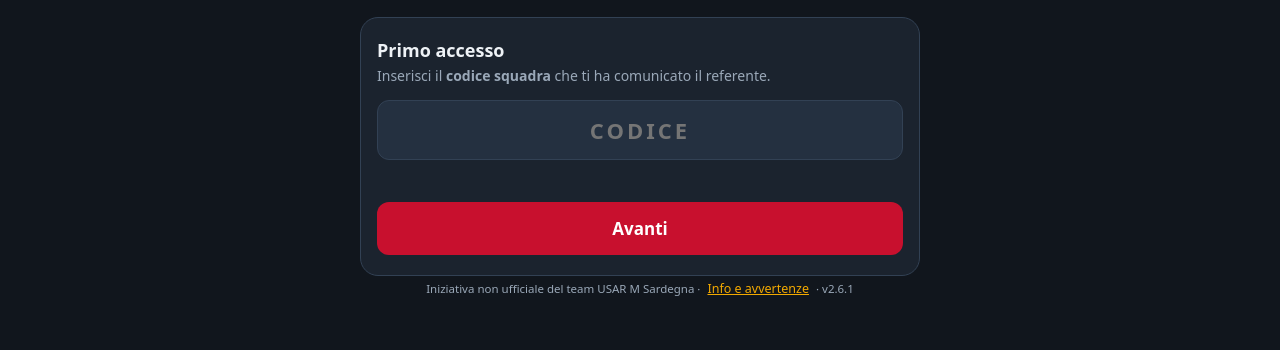
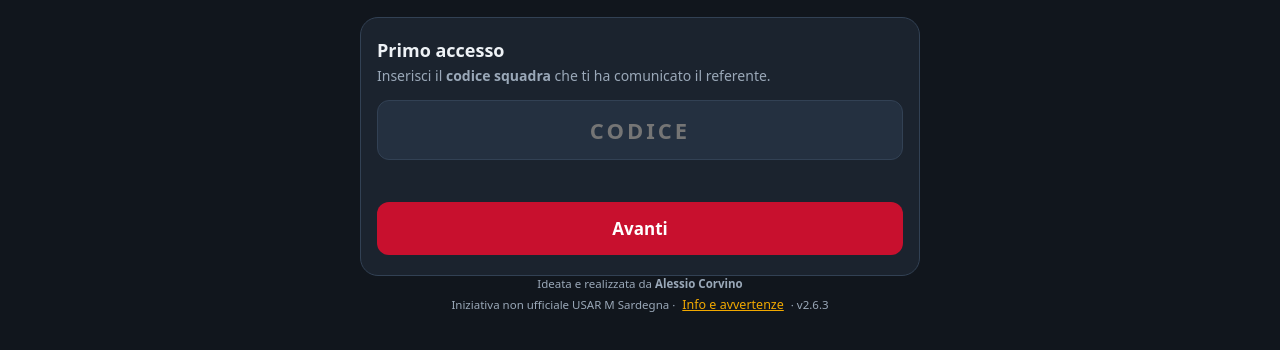
Before and after one commit to usarsardegna/usar-suite, a plain HTML site: page index.html in a window 1280 px wide. Shown: the part 276-626 px from the top of the page. Drawn offline with Linux system fonts and the light colour scheme.

Commit message:
Add files via upload

```diff
--- a/index.html
+++ b/index.html
@@ -447,7 +447,8 @@ label{display:block;font-size:13px;color:var(--muted);margin:12px 0 5px;font-wei
   </section>
 
   <footer class="wrap">
-    Iniziativa non ufficiale del team USAR M Sardegna · <button onclick="openModal('info')">Info e avvertenze</button> · v<span id="ver"></span>
+    Ideata e realizzata da <b>Alessio Corvino</b><br>
+    Iniziativa non ufficiale USAR M Sardegna · <button onclick="openModal('info')">Info e avvertenze</button> · v<span id="ver"></span>
   </footer>
 </main>
 
@@ -465,6 +466,9 @@ label{display:block;font-size:13px;color:var(--muted);margin:12px 0 5px;font-wei
       <li>PIN dimenticato? Avvisa il referente: lo azzera e lo ricrei.</li>
       <li>Ogni app ha poi il suo accesso.</li>
     </ul>
+    <h3>Crediti</h3>
+    <p><b>USAR-SAR01 SUITE</b> è stata ideata, progettata e realizzata da <b>VE Alessio Corvino</b> – Comando VVF Cagliari, Team USAR M Sardegna,
+      per il personale del team. Loghi e marchi appartengono ai rispettivi titolari.</p>
     <h3>Mettere l'icona sul telefono</h3>
     <ul>
       <li><b>Android (Chrome):</b> menu ⋮ → <i>Aggiungi a schermata Home</i> → <i>Installa</i>.</li>
@@ -614,7 +618,7 @@ label{display:block;font-size:13px;color:var(--muted);margin:12px 0 5px;font-wei
    Vuoto = modalità dimostrazione (dati finti).
    ===================================================================== */
 const CONFIG = {
-  VERSIONE: "2.6.1",
+  VERSIONE: "2.6.3",
   API_URL: "https://script.google.com/macros/s/AKfycbzWhhKI_ND0NqDMvIM7drITZUeSYTgPDtfggG2rHPvzBc9WPWX2fQFitSPwbYqSs1N5xA/exec",
   PIN_LEN: 6
 };
```
